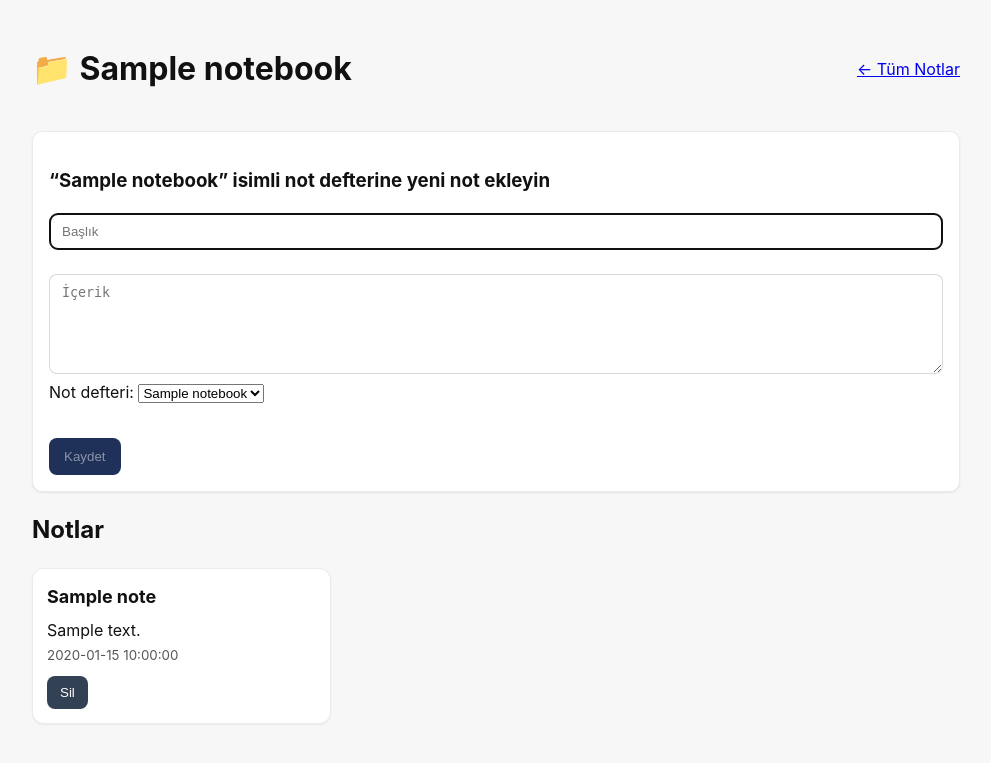
After one commit to minasenel/notes-postgresql, a Flask app: page /notebook/1 in a window 1280 px wide. The commit adds this page. Shown: the top 763 px of the page, without its empty margins (144-1135 px from the left). Run offline with Flask 3, Linux system fonts and the light colour scheme; the visitor is signed in with stand-in values (Sample User, id 1); a database or web service that is not in the repository returns one stand-in record (values such as "Sample title"); some libraries are stand-ins or nearby versions.

Commit message:
feat:notebook

```diff
--- a/app.py
+++ b/app.py
@@ -97,6 +97,26 @@ def update_note(note_id: int):
     conn.commit()
     return redirect("/")
 
+
+#add a new function to see what notes are inside a notebook
+@app.route("/notebook/<int:notebook_id>", methods=["GET"])
+def notebook_notes(notebook_id: int):
+    if "user_id" not in session:
+        return redirect("/login")
+    # current notebook (ensure ownership)
+    cur.execute("SELECT id, name FROM notebooks WHERE id = %s AND user_id = %s", (notebook_id, session["user_id"]))
+    notebook = cur.fetchone()
+    if not notebook:
+        return redirect("/")
+    # list notes in this notebook
+    cur.execute("SELECT id, title, content, created_at FROM notes WHERE notebook_id = %s AND user_id = %s ORDER BY created_at DESC", (notebook_id, session["user_id"]))
+    notes = cur.fetchall()
+    # all notebooks for selector
+    cur.execute("SELECT id, name FROM notebooks WHERE user_id = %s ORDER BY name ASC", (session["user_id"],))
+    notebooks = cur.fetchall()
+    return render_template("notebook_notes.html", notes=notes, notebooks=notebooks, current_notebook_id=notebook[0], current_notebook_name=notebook[1])
+
+
 @app.post("/notes/<int:note_id>/pin")
 def toggle_pin(note_id: int):
     if "user_id" not in session:
--- a/templates/index.html
+++ b/templates/index.html
@@ -31,7 +31,7 @@
             <div style="margin-bottom:10px;">
                 {% if notebooks and notebooks|length > 0 %}
                     {% for nb in notebooks %}
-                        <a href="/?notebook={{ nb[0] }}" style="margin-right:10px;">📁 {{ nb[1] }}</a>
+                        <a href="/notebook/{{ nb[0] }}" style="margin-right:10px;">📁 {{ nb[1] }}</a>
                         <form method="POST" action="/notebooks/{{ nb[0] }}/delete" style="display:inline;">
                             <button type="submit">Sil</button>
                         </form>
--- /dev/null
+++ b/templates/notebook_notes.html
@@ -0,0 +1,70 @@
+<!DOCTYPE html>
+<html lang="en">
+<head>
+    <meta charset="UTF-8">
+    <title>Notebook Notes</title>
+    <link rel="stylesheet" href="/static/style.css">
+</head>
+<body>
+    <div class="container">
+        <div class="header">
+            <h1>📁 {{ current_notebook_name }}</h1>
+            <div class="actions">
+                <a href="/">← Tüm Notlar</a>
+            </div>
+        </div>
+
+        <!-- Create in this notebook -->
+        <div class="create-card">
+            <h3>“{{ current_notebook_name }}” isimli not defterine yeni not ekleyin</h3>
+            <form method="POST" action="/notes">
+                <input type="text" name="title" placeholder="Başlık" required>
+                <br><br>
+                <textarea name="content" placeholder="İçerik" required></textarea>
+                <br>
+                {% if notebooks and notebooks|length > 0 %}
+                <label for="notebook_id">Not defteri:</label>
+                <select name="notebook_id" id="notebook_id">
+                    {% for nb in notebooks %}
+                        <option value="{{ nb[0] }}" {% if nb[0] == current_notebook_id %}selected{% endif %}>{{ nb[1] }}</option>
+                    {% endfor %}
+                </select>
+                <br><br>
+                {% endif %}
+                <button type="submit">Kaydet</button>
+            </form>
+        </div>
+
+        <h2>Notlar</h2>
+        <div class="grid">
+            {% for note in notes %}
+            <div class="card">
+                <h3>{{ note[1] }}</h3>
+                <p>{{ note[2] }}</p>
+                <small>{{ note[3] }}</small>
+                <div class="card-actions">
+                    <form method="POST" action="/notes/{{ note[0] }}/delete">
+                        <button type="submit">Sil</button>
+                    </form>
+                </div>
+            </div>
+            {% else %}
+            <p>Bu not defterinde henüz not yok.</p>
+            {% endfor %}
+        </div>
+    </div>
+
+    <script src="/static/script.js"></script>
+    <!-- Reuse the confirm modal scaffold in case we add actions later -->
+    <div id="confirm-modal" class="modal-overlay" aria-hidden="true">
+        <div class="modal" role="dialog" aria-modal="true" aria-labelledby="confirm-title">
+            <h4 id="confirm-title">Onay</h4>
+            <p>Bu işlemi onaylıyor musunuz?</p>
+            <div class="row">
+                <button type="button" class="btn btn-secondary" data-dismiss>Vazgeç</button>
+                <button type="button" class="btn btn-primary" data-confirm>Onayla</button>
+            </div>
+        </div>
+    </div>
+</body>
+</html>
```
